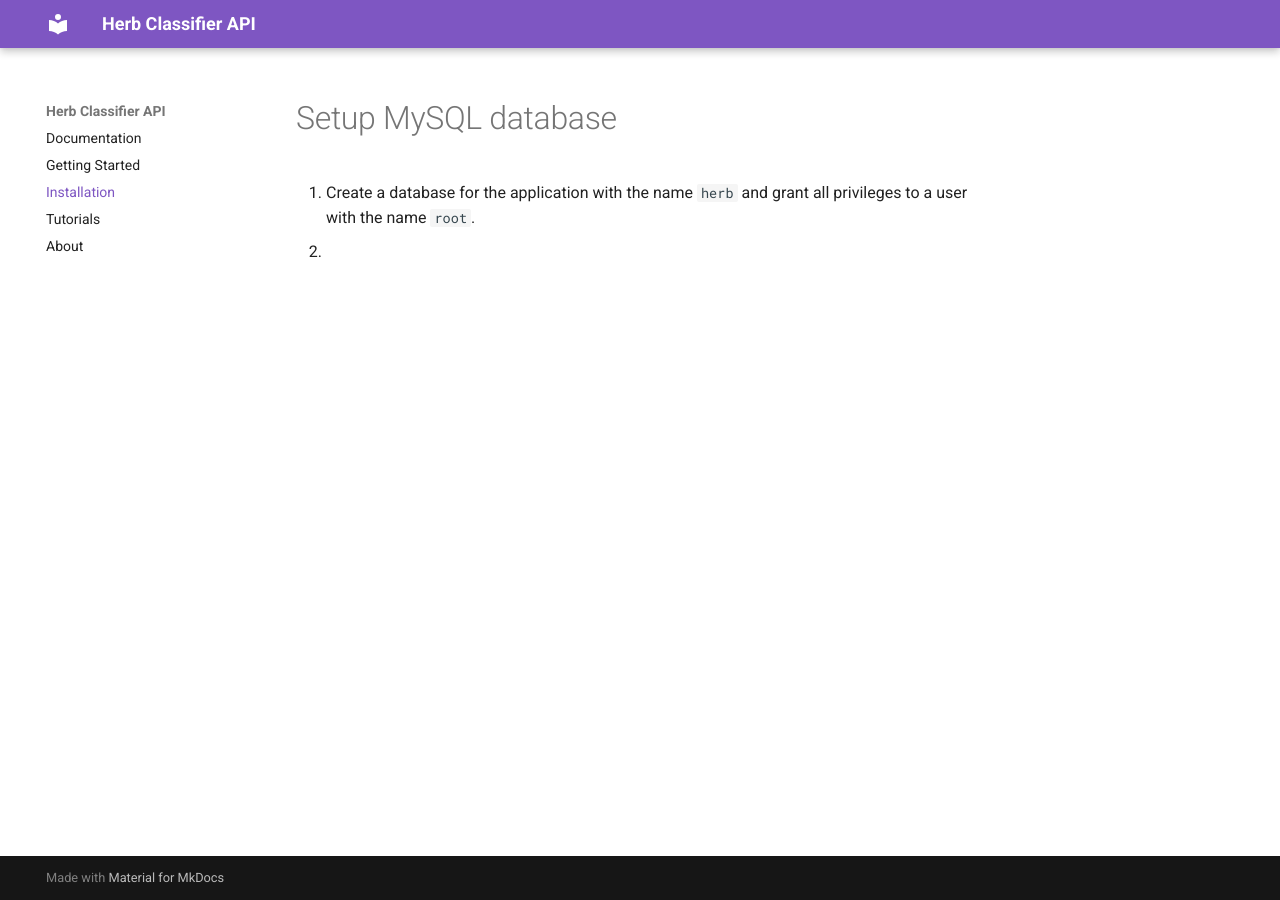
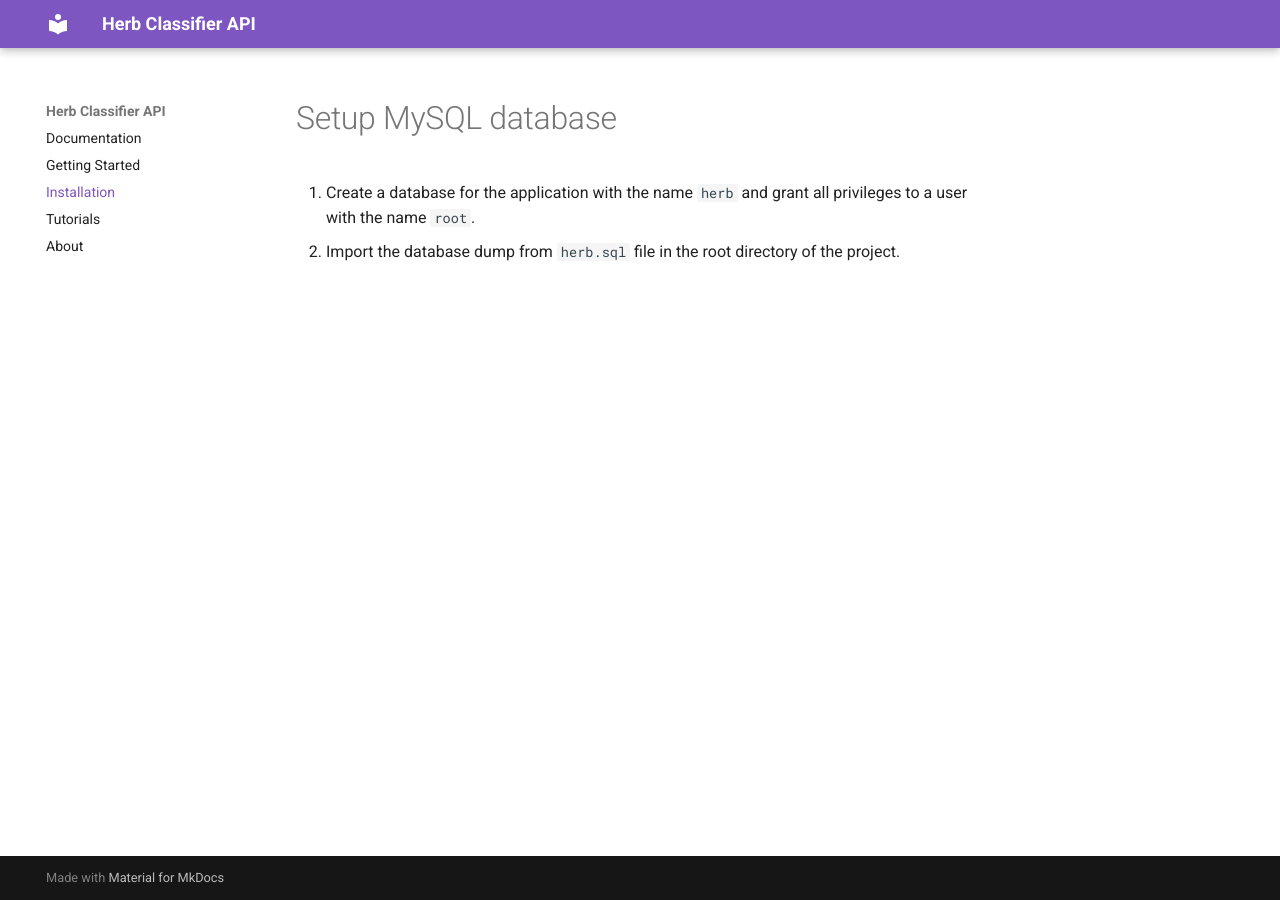
Before and after one commit to dilshankarunarathne/herb-classifier-backend, an MkDocs documentation site: the page built from docs/installation.md, in a window 1280 px wide. Built offline with MkDocs 1.6.1 and Material for MkDocs 9.7.7, drawn with Linux system fonts in a browser that asks for light colours.

Commit message:
Update installation.md

```diff
--- a/docs/installation.md
+++ b/docs/installation.md
@@ -1,4 +1,4 @@
 # Setup MySQL database
 
 1. Create a database for the application with the name `herb` and grant all privileges to a user with the name `root`.
-2.
+2. Import the database dump from `herb.sql` file in the root directory of the project.
```
